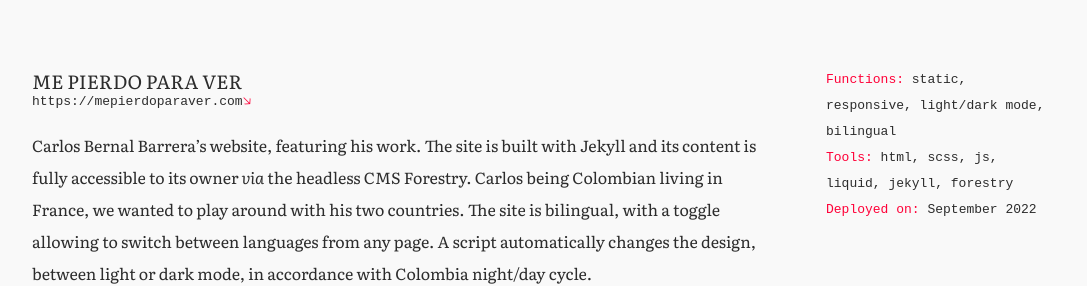
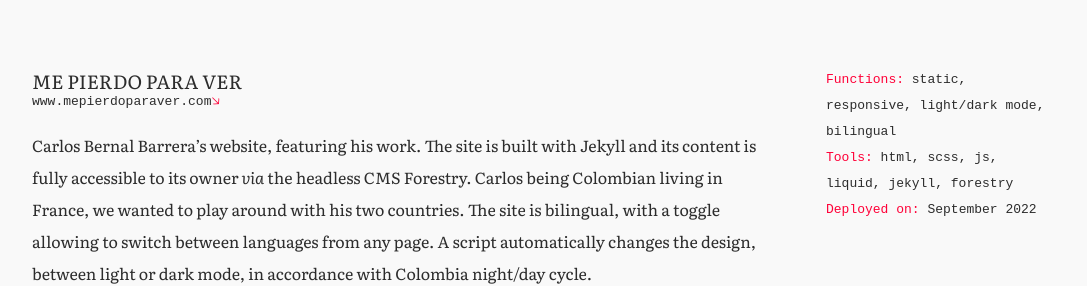
Before and after one commit to PQuod/dev_portfolio, a Jekyll site: the page built from en/work.markdown, in a window 1280 px wide and 900 px high, scrolled down 537 px. Shown: the part 166-452 px from the top of the window, without its empty margins (96-1183 px from the left). Built offline with Jekyll 4.4.1, drawn with Linux system fonts in a browser that asks for light colours.

Commit message:
updating link

```diff
--- a/en/_posts/works/2022-09-08-mepierdoparaver.markdown
+++ b/en/_posts/works/2022-09-08-mepierdoparaver.markdown
@@ -6,7 +6,7 @@ categories: works
 features: 'static, responsive, light/dark mode, bilingual'
 languages: 'html, scss, js, liquid, jekyll, forestry'
 img: mepierdoparaver
-ext_link: https://mepierdoparaver.com
+ext_link: www.mepierdoparaver.com
 lang: en
 lang-ref: me-pierdo
 ---
--- a/fr/_posts/works/2022-09-08-mepierdoparaver.markdown
+++ b/fr/_posts/works/2022-09-08-mepierdoparaver.markdown
@@ -6,7 +6,7 @@ categories: works
 features: 'statique, responsive, mode jour/nuit, bilingue'
 languages: 'html, scss, js, liquid, jekyll, forestry'
 img: mepierdoparaver
-ext_link: https://mepierdoparaver.com
+ext_link: www.mepierdoparaver.com
 lang: fr
 lang-ref: me-pierdo
 ---
```
